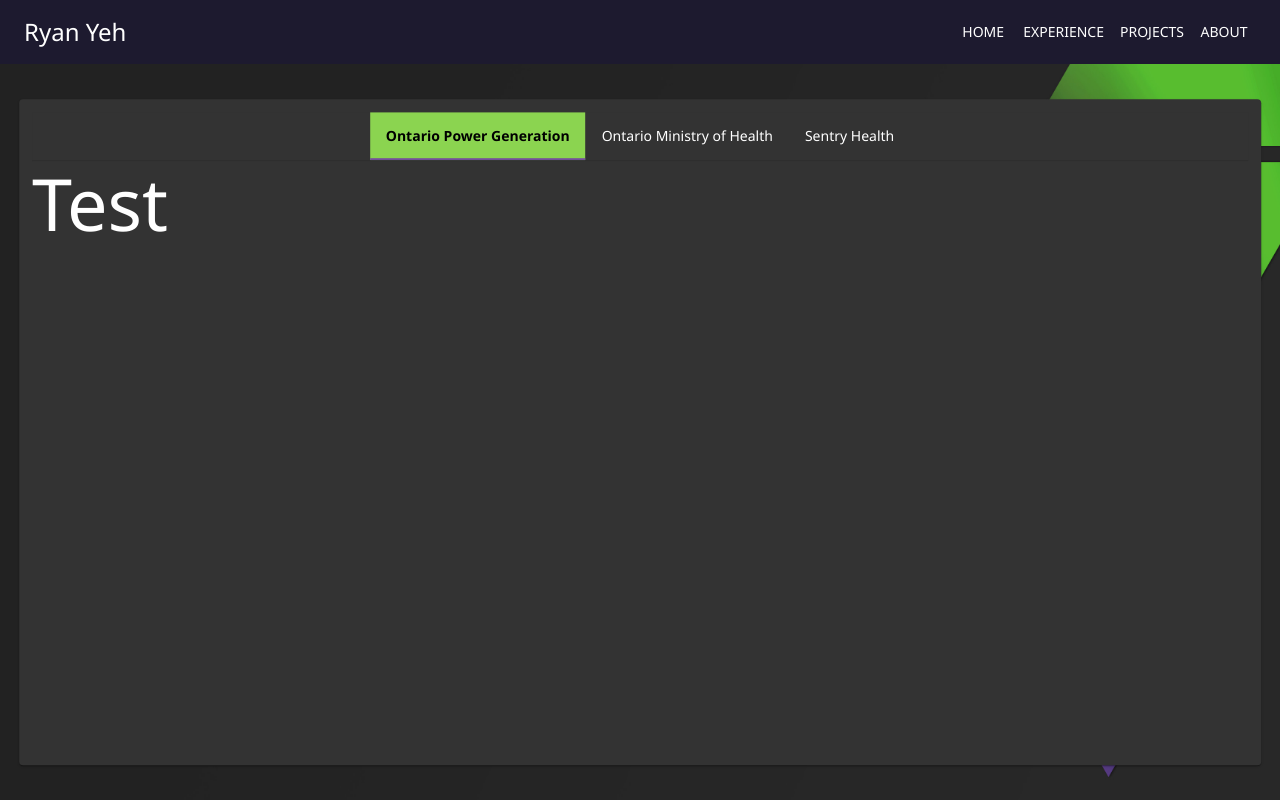
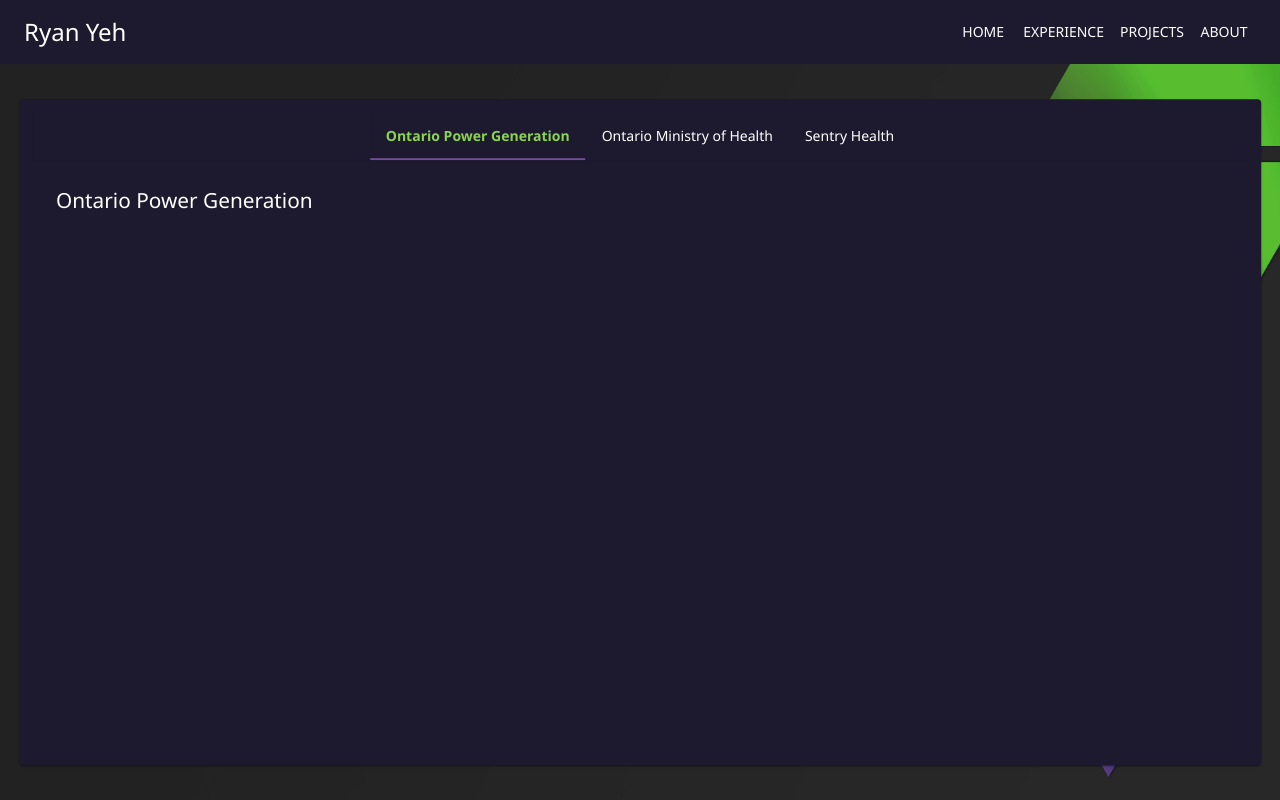
Before and after one commit to r-yeh/r-yeh.github.io, a React (Vite) app: page /#/experience in a window 1280 px wide. Built offline with nearby package versions, Linux system fonts and the light colour scheme.

Commit message:
created a panel component to display experience content

```diff
--- a/src/components/custom-tab/index.jsx
+++ b/src/components/custom-tab/index.jsx
@@ -2,7 +2,7 @@
 import Tab from '@mui/material/Tab';
 
 const CustomTab = (props) => {
-    const {label, ...other} = props
+    const {label, ...other} = props;
 
     return (
         <Tab
@@ -10,8 +10,8 @@
                 color: 'white',
                 textTransform: 'none',
                 '&.Mui-selected': {
-                    backgroundColor: 'tertiary.main',
-                    color: 'black',
+                    backgroundColor: 'primary.main',
+                    color: 'tertiary.main',
                     fontWeight: 'bold'
                 }
             }}
--- /dev/null
+++ b/src/components/experience-panel/index.jsx
@@ -0,0 +1,24 @@
+import React from 'react';
+import Box from '@mui/material/Box';
+
+import '../../styles/ExperiencePanel.css';
+
+const ExperiencePanel = (props) => {
+    const {children, value, index, ...other} = props;
+
+    return (
+        <div
+            className={`experience-panel if ${value === index ? 'active' : 'hidden'}`}
+            role="tabpanel"
+            id={`experience-panel-${index}`}
+            aria-labelledby={`experience-panel-${index}`}
+            {...other}
+        >
+            <Box sx={{p: 3, flexGrow: 1, overflow: 'auto'}}>
+                {children}
+            </Box>
+        </div>
+    )
+}
+
+export default ExperiencePanel;
--- a/src/pages/Experience/index.jsx
+++ b/src/pages/Experience/index.jsx
@@ -7,6 +7,7 @@
 import '../../styles/common.css'
 import '../../styles/Experience.css'
 import CustomTab from '../../components/custom-tab/index.jsx';
+import ExperiencePanel from '../../components/experience-panel/index.jsx';
 
 const Experience = () => {
     const [value, setValue] = React.useState(0);
@@ -17,8 +18,12 @@
 
     return (
         <div className="page">
-            <Paper className="paper" sx={{backgroundColor: "background.paper"}} elevation={1}>
-                <Box sx={{width: '100%', borderBottom: 1, borderColor: 'divider', bgcolor: 'background.paper'}}>
+            <Paper
+                className="paper"
+                sx={{display: 'flex', flexDirection: 'column', backgroundColor: "primary.main"}}
+                elevation={1}
+            >
+                <Box sx={{width: '100%', borderBottom: 1, borderColor: 'divider', bgcolor: 'primary.main'}}>
                     <Tabs
                         value={value}
                         onChange={handleChange}
@@ -31,7 +36,15 @@
                         <CustomTab label="Sentry Health"/>
                     </Tabs>
                 </Box>
-                <Typography variant="h1">Test</Typography>
+                <ExperiencePanel value={value} index={0}>
+                    <Typography variant='body1'>Ontario Power Generation</Typography>
+                </ExperiencePanel>
+                <ExperiencePanel value={value} index={1}>
+                    <Typography variant='body1'>Ontario Ministry of Health</Typography>
+                </ExperiencePanel>
+                <ExperiencePanel value={value} index={2}>
+                    <Typography variant='body1'>Sentry Health</Typography>
+                </ExperiencePanel>
             </Paper>
         </div>
     );
--- /dev/null
+++ b/src/styles/ExperiencePanel.css
@@ -0,0 +1,9 @@
+.experience-panel {
+    flex-grow: 1;
+    display: flex;
+    flex-direction: column;
+}
+
+.experience-panel.hidden {
+    display: none;
+}
```
